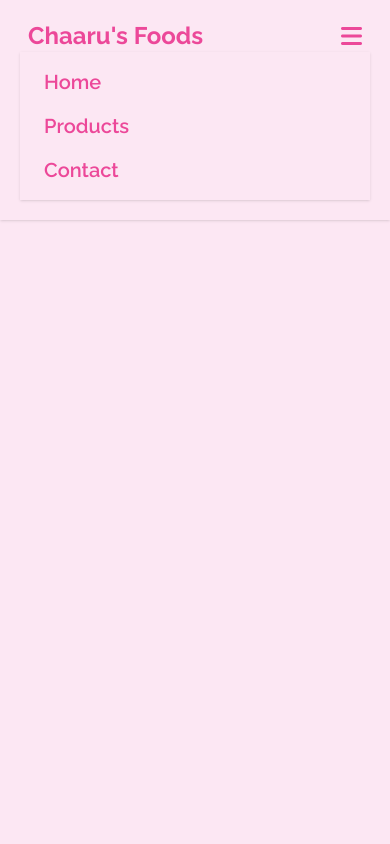
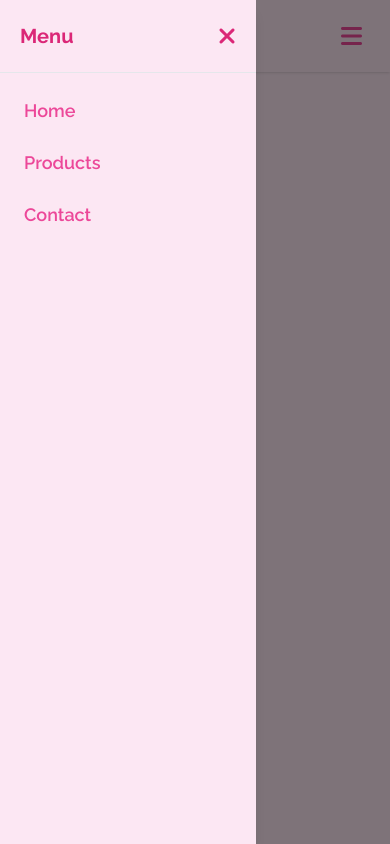
Before and after one commit to Atharvakumkar/Chaarus-Foods-Website, a plain HTML site: page header.html in a window 390 px wide. Both pictures are taken after a click on the icon 351 px from the left and 36 px from the top of the page. Drawn offline with nearby package versions, Linux system fonts and the light colour scheme.

Commit message:
Update header.html

```diff
--- a/header.html
+++ b/header.html
@@ -26,20 +26,27 @@
       },
     };
   </script>
+
+  <style>
+    /* Prevent body scroll when sidebar is open */
+    body.no-scroll {
+      overflow: hidden;
+    }
+  </style>
 </head>
 
 <body class="bg-pink-100 font-raleway">
 
   <!-- Header -->
-  <header class="shadow py-5 px-5">
-    <div class="container mx-auto flex justify-between items-center relative">
+  <header class="shadow py-5 px-5 relative z-20 bg-pink-100">
+    <div class="container mx-auto flex justify-between items-center">
       <!-- Logo -->
       <h1 class="text-2xl font-bold text-pink-500 px-2 md:px-10">
         Chaaru's Foods
       </h1>
 
       <!-- Hamburger Icon -->
-      <i class="fa-solid fa-bars block md:hidden text-2xl text-pink-500 cursor-pointer px-2" onclick="toggleMenu()"></i>
+      <i class="fa-solid fa-bars block md:hidden text-2xl text-pink-500 cursor-pointer px-2" onclick="toggleSidebar()"></i>
 
       <!-- Desktop Menu -->
       <ul class="hidden md:flex space-x-6 px-10">
@@ -48,20 +55,42 @@
         <li><a href="#" class="font-semibold text-xl text-pink-500 hover:text-pink-700 hover:scale-110 transition-all duration-300">Contact</a></li>
       </ul>
     </div>
-
-    <!-- Mobile Menu -->
-    <ul id="mobileMenu" class="hidden md:hidden flex-col items-center space-y-4 py-4 px-6 bg-pink-100 shadow">
-      <li><a href="#" class="font-semibold text-xl text-pink-500 hover:text-pink-700 transition-all duration-300">Home</a></li>
-      <li><a href="#" class="font-semibold text-xl text-pink-500 hover:text-pink-700 transition-all duration-300">Products</a></li>
-      <li><a href="#" class="font-semibold text-xl text-pink-500 hover:text-pink-700 transition-all duration-300">Contact</a></li>
-    </ul>
   </header>
 
-  <!-- Toggle Script -->
+  <!-- Mobile Sidebar -->
+  <div id="sidebar" class="fixed top-0 left-0 h-full w-64 bg-pink-100 shadow-lg transform -translate-x-full transition-transform duration-300 z-40 md:hidden">
+    <div class="flex justify-between items-center p-5 border-b">
+      <h2 class="text-xl font-bold text-pink-600">Menu</h2>
+      <i class="fa-solid fa-times text-2xl text-pink-600 cursor-pointer" onclick="toggleSidebar()"></i>
+    </div>
+    <ul class="flex flex-col space-y-6 p-6">
+      <li><a href="#" class="text-lg text-pink-500 font-semibold hover:text-pink-700">Home</a></li>
+      <li><a href="#" class="text-lg text-pink-500 font-semibold hover:text-pink-700">Products</a></li>
+      <li><a href="#" class="text-lg text-pink-500 font-semibold hover:text-pink-700">Contact</a></li>
+    </ul>
+  </div>
+
+  <!-- Backdrop -->
+  <div id="backdrop" class="fixed inset-0 bg-black bg-opacity-50 hidden z-30 md:hidden" onclick="toggleSidebar()"></div>
+
+  <!-- Toggle Sidebar Script -->
   <script>
-    function toggleMenu() {
-      const menu = document.getElementById('mobileMenu');
-      menu.classList.toggle('hidden');
+    function toggleSidebar() {
+      const sidebar = document.getElementById('sidebar');
+      const backdrop = document.getElementById('backdrop');
+      const body = document.body;
+
+      const isOpen = !sidebar.classList.contains('-translate-x-full');
+
+      if (isOpen) {
+        sidebar.classList.add('-translate-x-full');
+        backdrop.classList.add('hidden');
+        body.classList.remove('no-scroll');
+      } else {
+        sidebar.classList.remove('-translate-x-full');
+        backdrop.classList.remove('hidden');
+        body.classList.add('no-scroll');
+      }
     }
   </script>
 
```
